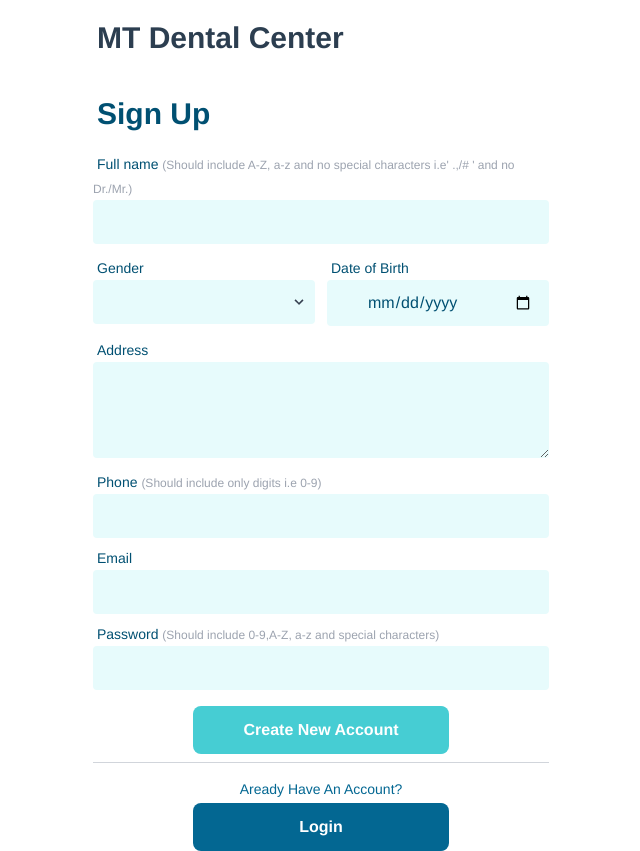
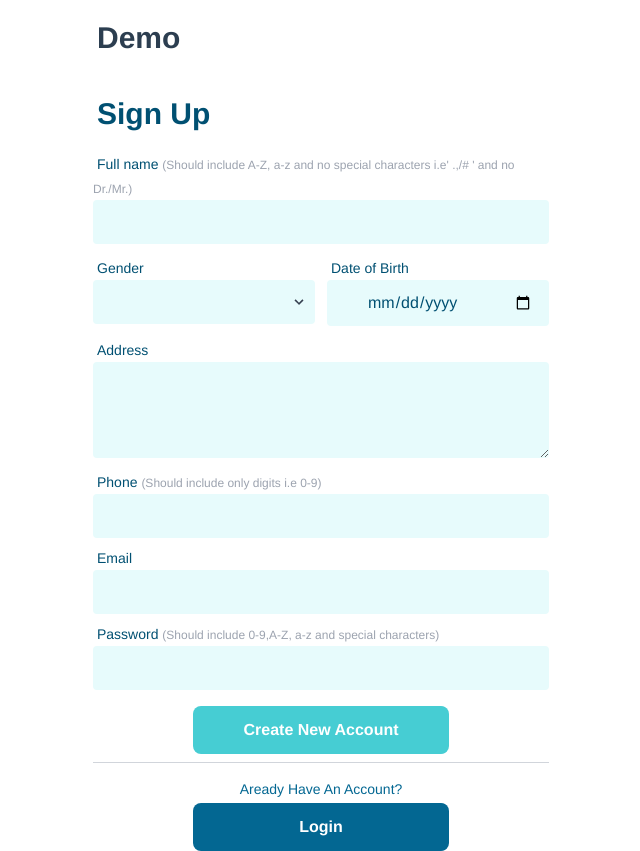
Before and after one commit to SayeedSanjana/denis-vue-js, a Vue app: page /register in a window 1280 px wide. Shown: the whole page, without its empty margins (319-959 px from the left). Built offline with nearby package versions, Linux system fonts and the light colour scheme; no server answers.

Commit message:
demo project

```diff
--- a/src/axios.js
+++ b/src/axios.js
@@ -1,3 +1,4 @@
 import axios from "axios"
 
-axios.defaults.baseURL= 'http://178.128.127.150:81/api/';
+//axios.defaults.baseURL= 'http://178.128.127.150:81/api/';
+axios.defaults.baseURL='http://localhost:3000/api/';
--- a/src/components/Nav.vue
+++ b/src/components/Nav.vue
@@ -6,7 +6,7 @@
                     <div class="flex items-center justify-between">
                         <div class="flex items-center">
                             <a class="text-xl font-semibold text-gray-800 dark:text-white lg:text-2xl hover:text-gray-700 dark:hover:text-gray-300"
-                                href="#" style="color:#005072">MT Dental Center</a>
+                                href="#" style="color:#005072">Demo</a>
 
                         </div>
 
--- a/src/components/PinNumber.vue
+++ b/src/components/PinNumber.vue
@@ -69,6 +69,8 @@
       async validate() {
 
         var code = this.pinno
+        //console.log(this.pin)
+         console.log(code)
         console.log(typeof (this.pin))
 
         code = parseInt(code)
--- a/src/views/Authentication/Login.vue
+++ b/src/views/Authentication/Login.vue
@@ -10,7 +10,7 @@
 
                         <!-- Heading starts-->
                         <div class="2xl:-mx-12">
-                            <h1 class="text-xl md:text-3xl font-bold leading-tight text-left mt-12  " style="color:#005072">MT Dental Center</h1>
+                            <h1 class="text-xl md:text-3xl font-bold leading-tight text-left mt-12  " style="color:#005072">Demo</h1>
                             <h1 class="text-xl md:text-3xl font-bold leading-tight text-left  md:mt-32 mt-16 mb-6" style="color:#005072">Log In</h1>
                         </div>
                         <!-- Heading ends-->
--- a/src/views/Authentication/Register.vue
+++ b/src/views/Authentication/Register.vue
@@ -8,8 +8,7 @@
       <div class=" bg-white  2xl:mt-12 2xl:mb-12 w-full 2xl:mx-52 flex px-10 md:px-0 ">
         <div class=" md:max-w-md  md:mx-auto  md:w-1/2 w-full flex  ">
           <div class="w-full mt-5 ">
-            <h1 class="text-xl md:text-3xl font-bold leading-tight  text-left mb-10" style="color:#005072 font-mono">MT
-              Dental Center</h1>
+            <h1 class="text-xl md:text-3xl font-bold leading-tight  text-left mb-10" style="color:#005072 font-mono">Demo</h1>
             <h1 class="text-xl md:text-3xl font-bold leading-tight mt-2 text-left mb-5" style="color:#005072">Sign Up
             </h1>
 
```
